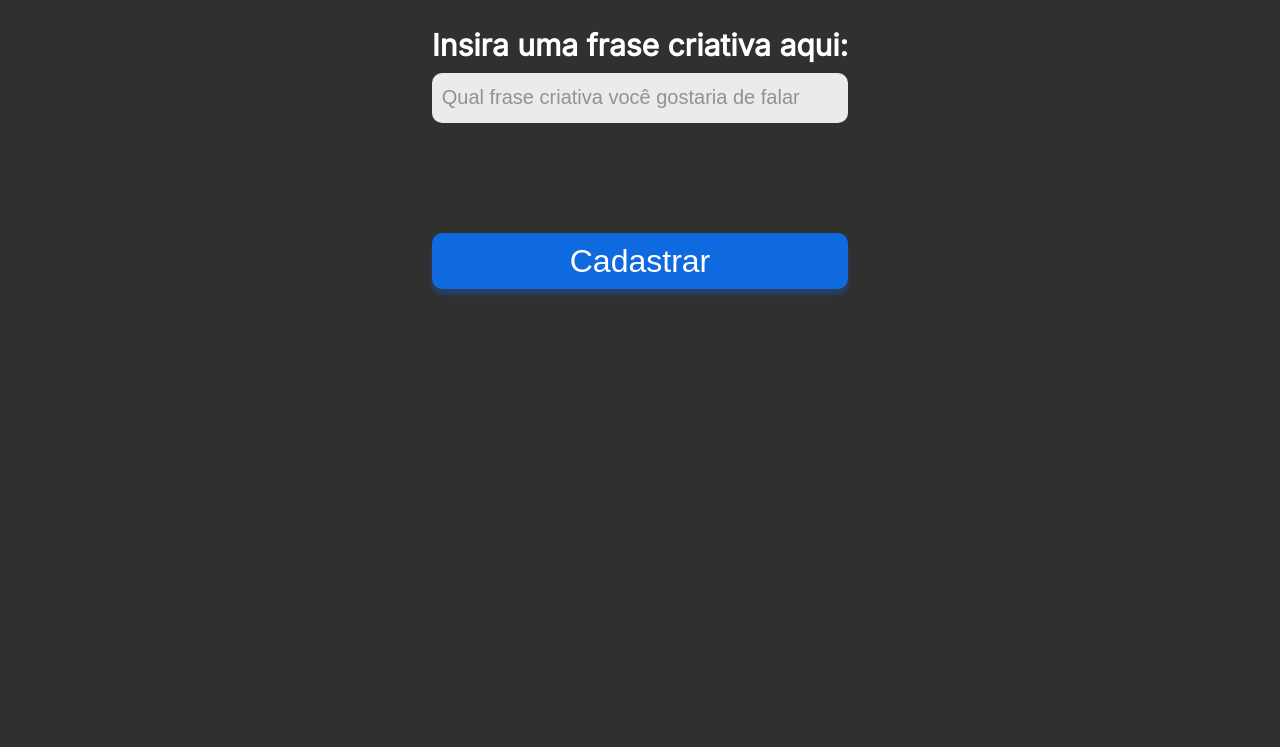
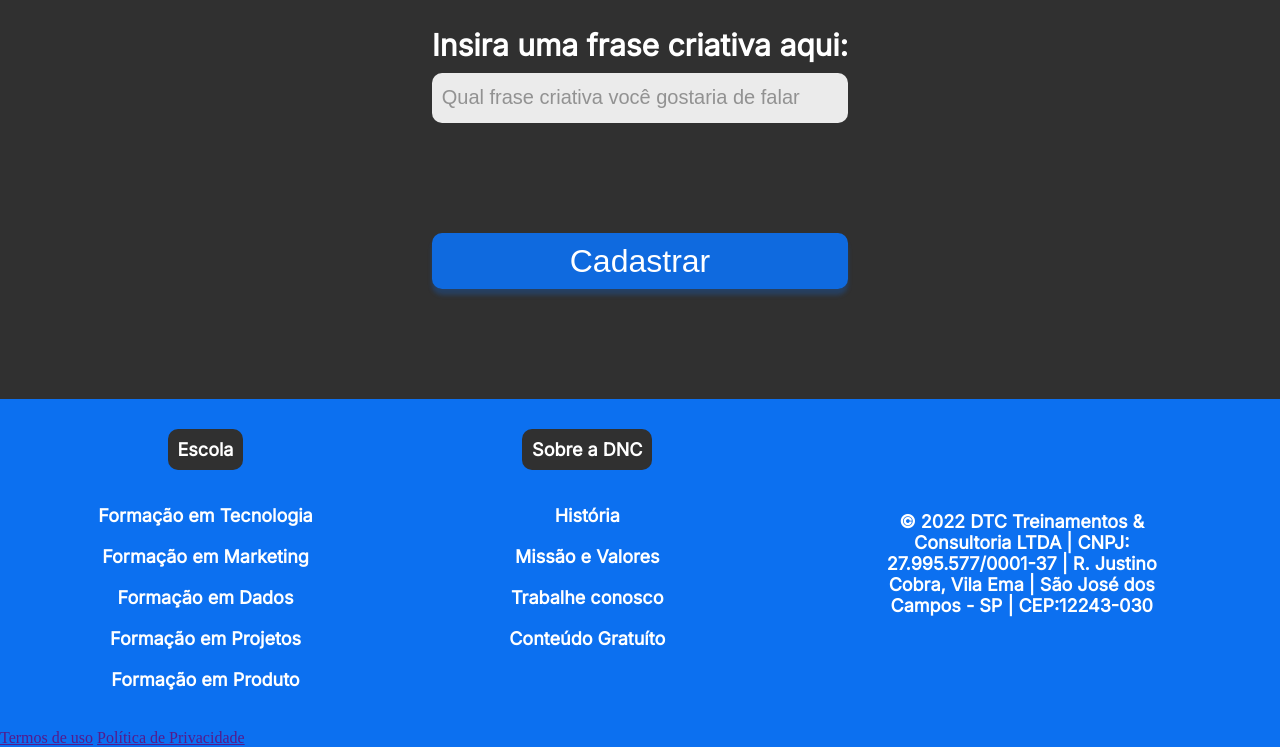
Before and after one commit to DevRafaelET/RepositorioCampeao, a plain HTML site: page index.html in a window 1280 px wide. Shown: the part 1282-2029 px from the top of the page. Before the commit the page ends 1681 px from the top, so only its background shows below. Drawn offline with Linux system fonts and the light colour scheme.

Commit message:
adicionando formatação de estilo do footer

```diff
--- a/index.html
+++ b/index.html
@@ -68,5 +68,56 @@
             <input type="submit" value="Cadastrar">
         </form>
     </section>
+
+    <footer>
+        <div class="linha1">
+            <nav>
+                <h5>Escola</h5>
+                <ul>
+
+                    <li>
+                        <a href="">Formação em Tecnologia</a>
+                    </li>
+                    <li>
+                        <a href="">Formação em Marketing</a>
+                    </li>
+                    <li>
+                        <a href="">Formação em Dados</a>
+                    </li>
+                    <li>
+                        <a href="">Formação em Projetos</a>
+                    </li>
+                    <li>
+                        <a href="">Formação em Produto</a>
+                    </li>
+                </ul>
+            </nav>
+            <nav>
+                <h5>Sobre a DNC</h5>
+                <ul>
+                    <li>
+                        <a href="">História</a>
+                    </li>
+                    <li>
+                        <a href="">Missão e Valores</a>
+                    </li>
+                    <li>
+                        <a href="">Trabalhe conosco</a>
+                    </li>
+                    <li>
+                        <a href="">Conteúdo Gratuíto</a>
+                    </li>
+                </ul>
+            </nav>
+
+            <div class="endereco">
+                © 2022 DTC Treinamentos & Consultoria LTDA | CNPJ: 27.995.577/0001-37 | R. Justino Cobra, Vila Ema | São José dos Campos - SP | CEP:12243-030
+            </div>
+        </div>
+        <div class="linha2">
+            <a href="">Termos de uso</a>
+            <a href="">Política de Privacidade</a>
+        </div>
+    </footer>
 </body>
 </html>
--- a/style.css
+++ b/style.css
@@ -149,3 +149,66 @@
                 box-shadow: 0px 6px 4px rgba(12, 112, 242, 0.25);
                 cursor: pointer;
             }
+
+            footer{
+                width: 100%;
+                background-color: var(--azul-dnc);
+            }
+
+            footer .linha1{
+                display: flex;
+                justify-content: space-around;
+                align-items: center;
+            }
+
+            footer ul{
+                list-style: none;
+                margin: 0px;
+                padding: 0px;
+
+            }
+
+            footer nav{
+                display: flex;
+                flex-direction: column;
+                align-items: center;
+                height: 330px;
+            }
+
+            footer h5{
+                text-align: center;
+                color: white;
+                font-family: var(--fonte-padao);
+                font-size: 18px;
+                font-weight: 800;
+                background-color: var(--preto-dnc);
+                border-radius: 10px;
+                padding: 10px 10px 10px 10px;
+                margin-bottom: 15px;
+            }
+
+            footer ul li{
+                text-align: center;
+                color: white;
+                font-family: var(--fonte-padao);
+                font-size: 18px;
+                font-weight: 600;
+                margin: 20px 0px 20px 0px;
+            }
+
+            footer ul li a{
+                color: white;
+                text-decoration: none;
+            }
+
+            footer ul li a:hover{
+                color: var(--cinza-hover);
+            }
+            footer .endereco{
+                font-weight: 600;
+                font-size: 18px;
+                font-family: var(--fonte-padao);
+                color: white;
+                text-align: center;
+                width: 25%;
+            }
```
